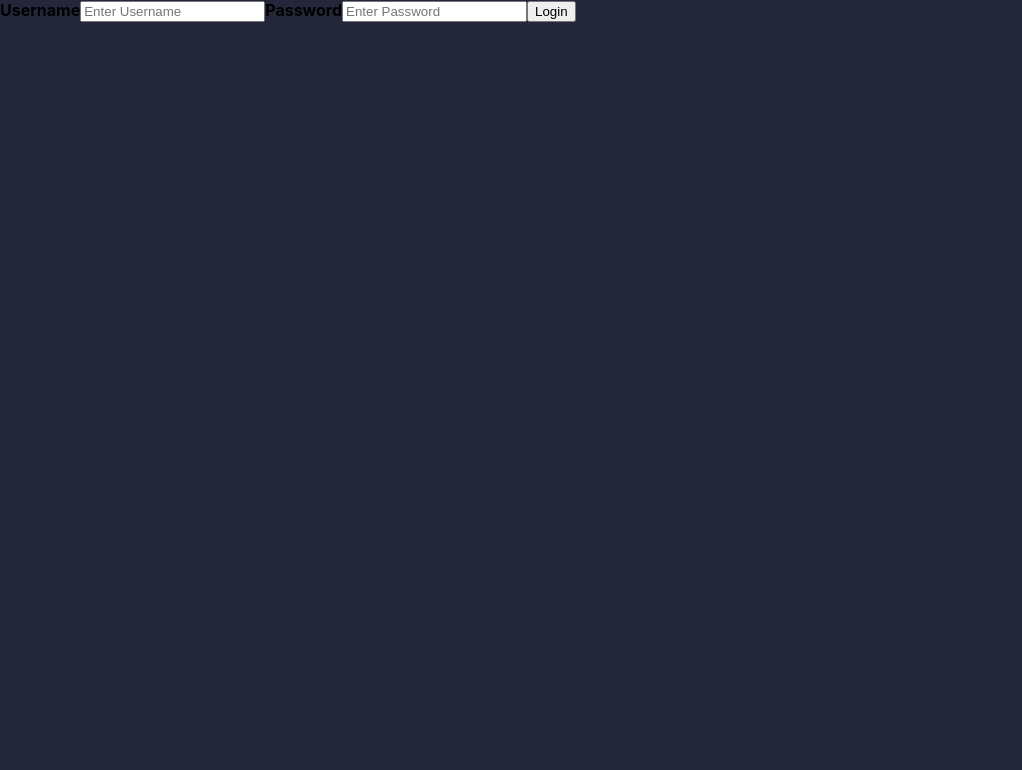
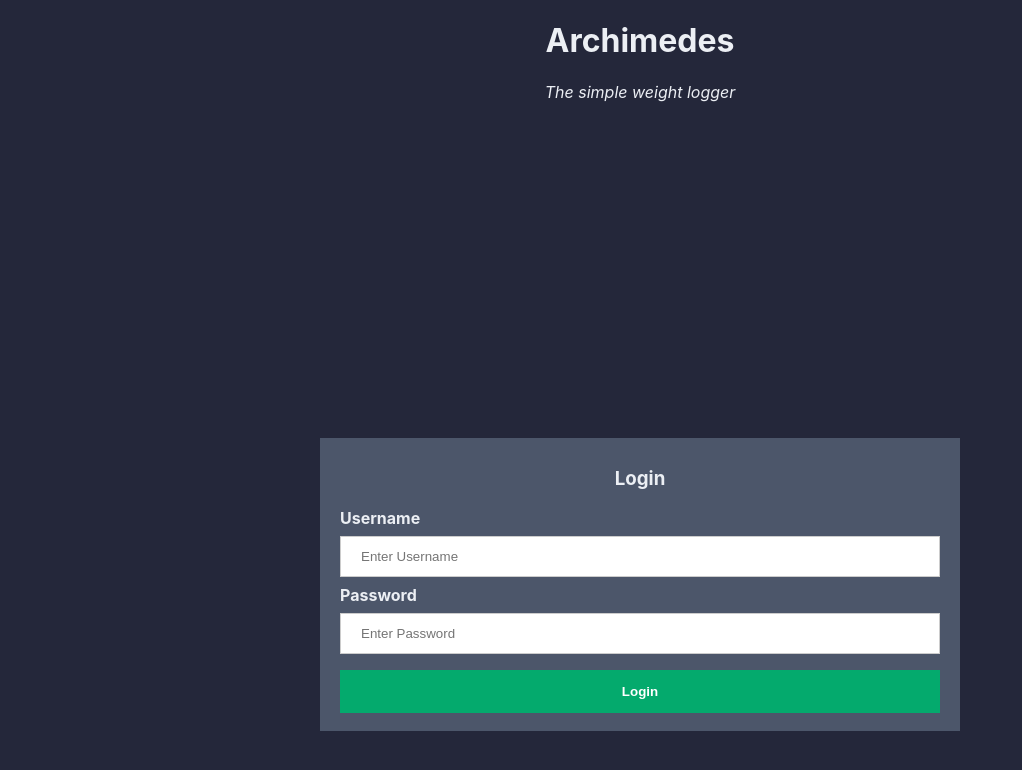
Before and after one commit to b-hivemind/weightLogger, a React (Create React App) app in the folder frontend/weight-logger/: page / in a window 1280 px wide. Shown: the top 770 px of the page, without its empty margins (0-1022 px from the left). Built offline with nearby package versions, Linux system fonts and the light colour scheme; no server answers.

Commit message:
Created dashboard component, added naive routing with login

```diff
--- a/frontend/weight-logger/src/App.css
+++ b/frontend/weight-logger/src/App.css
@@ -1,3 +1,8 @@
+.title {
+  text-align: center;
+  color: #eceff4;
+}
+
 .gain {
   color: #ed8796;
 }
@@ -93,6 +98,54 @@ html {
   font-size: 1rem;
 }
 
+.loginForm {
+  padding: 25% 25%;
+}
+
+.loginFormContainer {
+  background-color: #4c566a;
+  padding: 10px 20px;
+}
+
+.loginForm input {
+  width: 100%;
+  padding: 12px 20px;
+  margin: 8px 0;
+  display: inline-block;
+  border: 1px solid #ccc;
+  box-sizing: border-box;
+}
+
+.loginForm button {
+  background-color: #04AA6D;
+  color: white;
+  padding: 14px 20px;
+  margin: 8px 0;
+  border: none;
+  cursor: pointer;
+  width: 100%;
+}
+
+.loginForm button:hover {
+  opacity: 0.8;
+}
+
+.loginForm label {
+  color: #eceff4;
+}
+
+.loginHeader {
+  padding: 2px 5px;
+  display: flex;
+  justify-content: center;
+  align-items: center;
+  text-align: center;
+  color: #eceff4;
+}
+
+.loginHeader button {
+  background-color: #24273a;
+}
 
 @media only screen and (max-width: 768px) {
   /* For mobile phones: */
--- a/frontend/weight-logger/src/App.js
+++ b/frontend/weight-logger/src/App.js
@@ -1,55 +1,22 @@
-import React, { useState, useEffect } from 'react'
-import axios from 'axios'
+import React, { useState } from 'react'
 
-import WeightViz from './components/WeightViz';
-import LastWeight from './components/LastWeight';
-import { WeightSender } from './components/WeightSender';
 import { Login } from './components/Login';
 
 import './App.css';
+import Dashboard from './components/Dashboard';
 
 function App() {
-  const [weightData, setWeightData] = useState([])
-
-  let fetchWeightData = async () => {
-    const baseURL = "http://10.0.0.184:8081/entries"
-    const intervals = [2, 7, 30]
-    let tempData = []
-    for(let interval of intervals) {
-      await axios.get(baseURL + "/" + interval)
-      .then(function(response) {
-        tempData.push(response.data.reverse())
-      })
-      .catch(function(error) {
-        console.log(error)
-      })
-    }
-    setWeightData([...tempData])
-  }
-
-  useEffect(() => {
-    fetchWeightData()
-  }, [])
+  const [user, setUser] = useState(null)
 
   return(
     <div className='App'>
-      <Login />
-      {/*
-      <div className='appContainer'>
-        <div className='numbers'>
-          <div className='weightSenderContainer'>
-            <WeightSender stateHandler={fetchWeightData}/>
-          </div>
-          <div className="lastWeightContainer">
-            {weightData.length > 0 && weightData[0] !== null && <LastWeight weightArr={weightData[0]}/>}
-          </div>
-        </div>
-        <div className="deltas">
-          {weightData.length > 1 && weightData[1] !== null && weightData[1].length > 2 && <WeightViz weightArr={weightData[1]}/>}
-          {weightData.length > 2 && weightData[2] !== null && weightData[2].length > 7 && <WeightViz weightArr={weightData[2]}/>}
-        </div>
+      <div className="title">
+            <h1>Archimedes</h1>
+            <p><i>The simple weight logger</i></p>
       </div>
-      */}
+      {user == null && <Login stateHandler={setUser}/> }
+      {user != null && <Dashboard user={user} setUser={setUser}/>}
+      {console.log(user)}
     </div>
 
   )
--- /dev/null
+++ b/frontend/weight-logger/src/components/Dashboard.js
@@ -0,0 +1,57 @@
+import React, { useState, useEffect } from 'react'
+
+import axios from 'axios'
+
+import WeightViz from './WeightViz';
+import LastWeight from './LastWeight';
+import { WeightSender } from './WeightSender';
+
+const Dashboard = ({ user, setUser }) => {
+    const [weightData, setWeightData] = useState([])
+
+    let fetchWeightData = async () => {
+      const baseURL = "http://10.0.0.184:8081/entries"
+      const intervals = [2, 7, 30]
+      let tempData = []
+      for(let interval of intervals) {
+        await axios.get(baseURL + "/" + interval, {
+          headers: {
+            bearer: user["token"],
+          },
+        })
+        .then(function(response) {
+          tempData.push(response.data)
+        })
+        .catch(function(error) {
+          console.log(error)
+        })
+      }
+      setWeightData([...tempData])
+    }
+
+    useEffect(() => {
+      fetchWeightData()
+    }, [])
+
+    return (
+        <div className='appContainer'>
+            <div className="greeting">
+              <h2 className="title">Hi, {user["username"]}!</h2>
+            </div>
+            <div className='numbers'>
+                <div className='weightSenderContainer'>
+                    <WeightSender token={user["token"]} stateHandler={fetchWeightData}/>
+                </div>
+                <div className="lastWeightContainer">
+                    {weightData.length > 0 && weightData[0] !== null && <LastWeight weightArr={weightData[0]}/>}
+                </div>
+                </div>
+                <div className="deltas">
+                    {weightData.length > 1 && weightData[1] !== null && weightData[1].length > 2 && <WeightViz weightArr={weightData[1]}/>}
+                    {weightData.length > 2 && weightData[2] !== null && weightData[2].length > 7 && <WeightViz weightArr={weightData[2]}/>}
+                </div>
+      </div>
+  )
+}
+
+export default Dashboard
--- a/frontend/weight-logger/src/components/Login.js
+++ b/frontend/weight-logger/src/components/Login.js
@@ -1,7 +1,7 @@
 import React from 'react'
 import axios from 'axios'
 
-export const Login = () => {
+export const Login = ({ stateHandler }) => {
     axios.defaults.withCredentials = true
     let token = ""
 
@@ -19,17 +19,11 @@ export const Login = () => {
             })
             .then(function(response) {
                 token = response.data["token"]
-                axios.get("http://10.0.0.184:8081/entries/2", {
-                    headers: {
-                        bearer: token,
-                    },
-                    })
-                    .then(function(response) {
-                        console.log(response.data)
-                    })
-                    .catch(function(error) {
-                        console.log(error)
-                    })
+                let profileName = response.data["profile"]["username"]
+                stateHandler({
+                    "token": token,
+                    "username": profileName
+                })
             })
             .catch(function(error) {
                 console.log(error)
@@ -38,13 +32,18 @@ export const Login = () => {
 
     return (
     <div>
-        <label for="uname"><b>Username</b></label>
-        <input type="text" placeholder="Enter Username" name="uname" required/>
+        <div className="loginForm">
+            <div className="loginFormContainer">
+                <h3 className="title">Login</h3>
+                <label for="uname"><b>Username</b></label>
+                <input type="text" placeholder="Enter Username" name="uname" required/>
 
-        <label for="psw"><b>Password</b></label>
-        <input type="password" placeholder="Enter Password" name="psw" required/>
+                <label for="psw"><b>Password</b></label>
+                <input type="password" placeholder="Enter Password" name="psw" required/>
 
-        <button onClick={handleLogin}>Login</button>
+                <button id="submitButton" onClick={handleLogin}><b>Login</b></button>
+            </div>
+        </div>
     </div>
   )
 }
--- a/frontend/weight-logger/src/components/WeightSender.js
+++ b/frontend/weight-logger/src/components/WeightSender.js
@@ -1,7 +1,7 @@
 import React from 'react'
 import axios from 'axios'
 
-export const WeightSender = ({ stateHandler }) => {
+export const WeightSender = ({ token, stateHandler }) => {
 
   const createEntry = (event) => {
     let weight = document.getElementById("weightEntryBox").value;
@@ -13,7 +13,12 @@ export const WeightSender = ({ stateHandler }) => {
     axios
         .post('http://10.0.0.184:8081/entries/new', {
             weight: weight,
-            force: false
+            force: false,
+        },
+        {
+            headers: {
+                bearer: token,
+            }
         })
         .then(function(response) {
             stateHandler()
```
Also changed, not shown: 1 other file (tests, documents, lock files or other folders).
